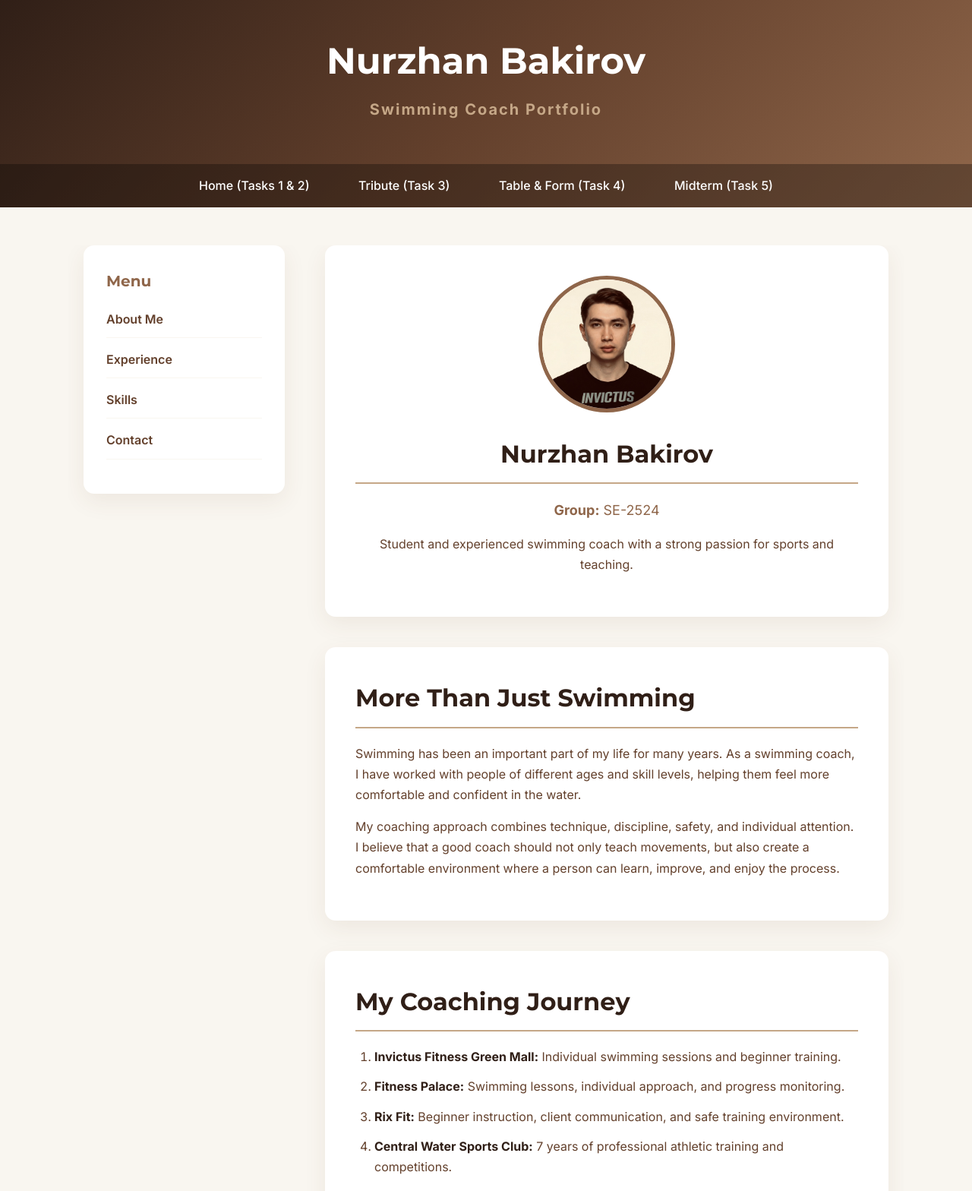
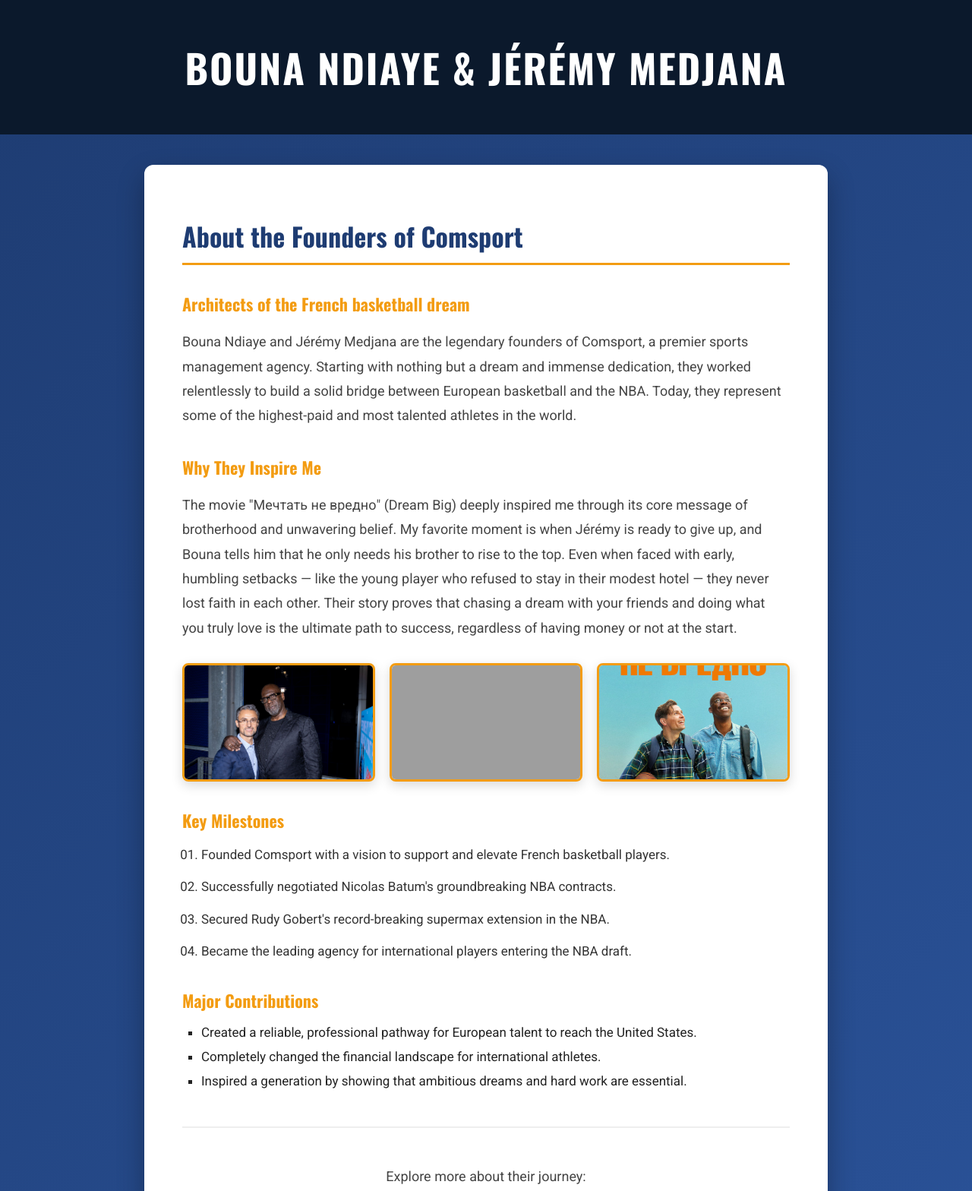
Before and after one commit to nbrzhan/Swimcoachsite, a plain HTML site: page index.html in a window 1280 px wide. Shown: the top 1568 px of the page at 76% size. Drawn offline with nearby package versions, Linux system fonts and the light colour scheme; grey boxes are pictures that could not be loaded.

Commit message:
Add files via upload

```diff
--- a/index.html
+++ b/index.html
@@ -3,87 +3,62 @@
 <head>
     <meta charset="UTF-8">
     <meta name="viewport" content="width=device-width, initial-scale=1.0">
-    <title>Nurzhan Bakirov | Swimming Coach</title>
+    <title>Tribute: Bouna Ndiaye & Jérémy Medjana</title>
 
     <link rel="preconnect" href="https://fonts.googleapis.com">
     <link rel="preconnect" href="https://fonts.gstatic.com" crossorigin>
-    <link href="https://fonts.googleapis.com/css2?family=Inter:wght@400;500;600;700&family=Montserrat:wght@600;700;800&display=swap" rel="stylesheet">
+    <link href="https://fonts.googleapis.com/css2?family=Oswald:wght@500;700&family=Roboto:wght@400;500&display=swap" rel="stylesheet">
 
     <link rel="stylesheet" href="styles.css">
 </head>
 <body>
-    <header class="header">
-        <div class="header-text">
-            <h1>Nurzhan Bakirov</h1>
-            <p class="subtitle">Swimming Coach Portfolio</p>
+
+    <header class="tribute-header">
+        <h1>Bouna Ndiaye & Jérémy Medjana</h1>
+    </header>
+
+    <div class="content">
+
+        <h2>About the Founders of Comsport</h2>
+        <h3>Architects of the French basketball dream</h3>
+
+        <p>Bouna Ndiaye and Jérémy Medjana are the legendary founders of Comsport, a premier sports management agency. Starting with nothing but a dream and immense dedication, they worked relentlessly to build a solid bridge between European basketball and the NBA. Today, they represent some of the highest-paid and most talented athletes in the world.</p>
+
+        <h3>Why They Inspire Me</h3>
+        <p>The movie "Мечтать не вредно" (Dream Big) deeply inspired me through its core message of brotherhood and unwavering belief. My favorite moment is when Jérémy is ready to give up, and Bouna tells him that he only needs his brother to rise to the top. Even when faced with early, humbling setbacks — like the young player who refused to stay in their modest hotel — they never lost faith in each other. Their story proves that chasing a dream with your friends and doing what you truly love is the ultimate path to success, regardless of having money or not at the start.</p>
+
+        <!-- Галерея из твоих картинок -->
+        <div class="tribute-gallery">
+            <img src="agents.jpg" alt="Bouna Ndiaye and Jérémy Medjana" class="tribute-img">
+            <img src="congrats.jpg" alt="Brotherhood moment from the movie" class="tribute-img">
+            <img src="lereve.jpg" alt="Le Reve Movie Poster" class="tribute-img">
         </div>
-        <nav class="navbar">
-            <a href="index.html">Home (Tasks 1 & 2)</a>
-            <a href="tribute.html">Tribute (Task 3)</a>
-            <a href="table.html">Table & Form (Task 4)</a>
-            <a href="midterm.html">Midterm (Task 5)</a>
-        </nav>
-    </header>
-    <div class="layout-container">
 
-        <!-- левая колонка (меню) -->
-        <div class="sidebar">
-            <h3>Menu</h3>
-            <ul class="sidebar-menu">
-                <li><a href="#about">About Me</a></li>
-                <li><a href="#experience">Experience</a></li>
-                <li><a href="#skills">Skills</a></li>
-                <li><a href="#contact">Contact</a></li>
-            </ul>
+        <h3>Key Milestones</h3>
+        <ol class="timeline-list">
+            <li>Founded Comsport with a vision to support and elevate French basketball players.</li>
+            <li>Successfully negotiated Nicolas Batum's groundbreaking NBA contracts.</li>
+            <li>Secured Rudy Gobert's record-breaking supermax extension in the NBA.</li>
+            <li>Became the leading agency for international players entering the NBA draft.</li>
+        </ol>
+
+        <h3>Major Contributions</h3>
+        <ul class="achievements-list">
+            <li>Created a reliable, professional pathway for European talent to reach the United States.</li>
+            <li>Completely changed the financial landscape for international athletes.</li>
+            <li>Inspired a generation by showing that ambitious dreams and hard work are essential.</li>
+        </ul>
+
+        <div class="links-section">
+            <p>Explore more about their journey:</p>
+            <a href="https://www.comsport.net/" target="_blank" class="text-link">Official Comsport Website</a>
+            <a href="https://www.nba.com/" target="_blank" class="text-link">NBA Official Site</a>
+
+            <br><br>
+            <a href="https://fr.wikipedia.org/wiki/Bouna_Ndiaye" target="_blank" class="btn">Learn more on Wikipedia</a>
         </div>
-        <!-- правая колонка (основной контент) -->
-        <div class="main-content">
-            <div id="profile-card">
-                <img src="trainer.jpg" alt="Nurzhan Bakirov - Swimming Coach" class="profile-img">
-                <h2>Nurzhan Bakirov</h2>
-                <p class="profile-group"><strong>Group:</strong> SE-2524</p>
-                <p>Student and experienced swimming coach with a strong passion for sports and teaching.</p>
-            </div>
 
-            <div id="about" class="section">
-                <h2>More Than Just Swimming</h2>
-                <p>Swimming has been an important part of my life for many years. As a swimming coach, I have worked with people of different ages and skill levels, helping them feel more comfortable and confident in the water.</p>
-                <p>My coaching approach combines technique, discipline, safety, and individual attention. I believe that a good coach should not only teach movements, but also create a comfortable environment where a person can learn, improve, and enjoy the process.</p>
-            </div>
-            <div id="experience" class="section">
-                <h2>My Coaching Journey</h2>
-                <ol class="custom-list">
-                    <li><strong>Invictus Fitness Green Mall:</strong> Individual swimming sessions and beginner training.</li>
-                    <li><strong>Fitness Palace:</strong> Swimming lessons, individual approach, and progress monitoring.</li>
-                    <li><strong>Rix Fit:</strong> Beginner instruction, client communication, and safe training environment.</li>
-                    <li><strong>Central Water Sports Club:</strong> 7 years of professional athletic training and competitions.</li>
-                </ol>
-            </div>
-
-            <div id="skills" class="section">
-                <h2>Professional Skills</h2>
-                <ul class="custom-list">
-                    <li>Advanced Swimming Technique</li>
-                    <li>Effective Communication & Coaching</li>
-                    <li>Leadership and Patience</li>
-                    <li>Discipline & Safety Management</li>
-                    <li>First Aid & Rescue Skills</li>
-                </ul>
-            </div>
-            <div id="contact" class="section">
-                <h2>Let's Connect</h2>
-                <p>Interested in swimming, fitness, or simply want to learn more about my experience?</p>
-                <div class="links-container">
-                    <a href="https://wa.me/77763016517" target="_blank" class="contact-link">Contact via WhatsApp</a>
-                    <a href="https://www.instagram.com/" target="_blank" class="contact-link">Visit my Instagram</a>
-                </div>
-            </div>
-
-        </div>
     </div>
-    <footer class="footer">
-        <p>© 2026 Nurzhan Bakirov. HTML & CSS Assignment #1.</p>
-    </footer>
 
 </body>
 </html>
--- a/styles.css
+++ b/styles.css
@@ -1,213 +1,135 @@
-
-* {
-    box-sizing: border-box;
+body {
+    font-family: 'Roboto', sans-serif;
+    background: linear-gradient(135deg, #1e3c72 0%, #2a5298 100%);
+    color: #333333;
     margin: 0;
     padding: 0;
 }
 
-html {
-    scroll-behavior: smooth;
+.tribute-header {
+    background-color: #0b192c;
+    color: #ffffff;
+    padding: 50px 20px;
+    text-align: center;
 }
 
-body {
-    font-family: 'Inter', sans-serif;
-
-    background-color: #f9f6f0;
-    color: #301f17;
-    line-height: 1.7;
+.tribute-header h1 {
+    font-family: 'Oswald', sans-serif;
+    font-size: 52px;
+    margin: 0;
+    text-transform: uppercase;
+    letter-spacing: 2px;
 }
 
-h1, h2, h3 {
-    font-family: 'Montserrat', sans-serif;
-    color: #301f17;
+.content {
+    max-width: 800px;
+    margin: 40px auto;
+    background-color: #ffffff;
+    padding: 40px 50px;
+    border-radius: 12px;
+    box-shadow: 0 15px 35px rgba(0,0,0,0.3);
 }
 
 h2 {
-    font-size: 32px;
-    margin-bottom: 20px;
-    border-bottom: 2px solid #c5a787;
+    font-family: 'Oswald', sans-serif;
+    color: #1e3c72;
+    font-size: 34px;
+    border-bottom: 3px solid #f39c12;
     padding-bottom: 10px;
+    margin-bottom: 5px;
+}
+
+h3 {
+    font-family: 'Oswald', sans-serif;
+    color: #f39c12;
+    font-size: 22px;
+    margin-top: 35px;
+    margin-bottom: 15px;
 }
 
 p {
-    font-size: 16px;
-    margin-bottom: 15px;
-    color: #63402c;
+    font-size: 18px;
+    line-height: 1.8;
+    color: #444444;
 }
 
 
-.header {
-
-    background: linear-gradient(135deg, #301f17 0%, #63402c 50%, #8f664a 100%);
-    color: white;
-    text-align: center;
-    padding-top: 40px;
+.tribute-gallery {
+    display: flex;
+    justify-content: space-between;
+    gap: 15px;
+    margin: 30px 0;
 }
 
-.header h1 {
-    color: white;
-    font-size: 48px;
-    margin-bottom: -10px;
+.tribute-gallery .tribute-img {
+    width: 31%;
+    height: 150px;
+    object-fit: cover;
+    border-radius: 8px;
+    border: 3px solid #f39c12;
+    box-shadow: 0 5px 15px rgba(0,0,0,0.15);
 }
 
-.subtitle {
-    color: #c5a787;
-    letter-spacing: 2px;
-    font-size: 20px;
-    font-weight: 700;
-    margin-bottom: 40px;
-    padding: 15px;
+.timeline-list {
+    list-style-type: decimal-leading-zero;
+    padding-left: 25px;
+    margin-bottom: 30px;
 }
 
-
-.navbar {
-    background-color: rgba(0, 0, 0, 0.3);
-    padding: 15px 0;
-    text-align: center;
+.timeline-list li {
+    font-size: 17px;
+    margin-bottom: 15px;
+    line-height: 1.6;
 }
 
-.navbar a {
-    color: white;
-    text-decoration: none;
-    font-weight: 500;
-    margin: 0 15px;
-    padding: 10px 15px;
-    border-radius: 5px;
-    transition: background-color 0.3s ease, color 0.3s ease;
+.achievements-list {
+    list-style-type: square;
+    padding-left: 25px;
 }
 
-.navbar a:hover {
-    color: #301f17;
-    background-color: #c5a787;
+.achievements-list li {
+    font-size: 17px;
+    margin-bottom: 12px;
+    color: #222222;
 }
 
-
-.layout-container {
-    max-width: 1100px;
-    margin: 50px auto;
-    padding: 0 20px;
-    overflow: hidden; /* clearfix для колонок */
+.links-section {
+    margin-top: 50px;
+    text-align: center;
+    border-top: 2px solid #eeeeee;
+    padding-top: 30px;
 }
 
-
-.sidebar {
-    float: left;
-    width: 25%;
-    background-color: white;
-    padding: 30px;
-    border-radius: 14px;
-    box-shadow: 0 10px 30px rgba(99, 64, 44, 0.08); /* Тень с коричневым отливом */
-}
-
-.sidebar h3 {
-    margin-bottom: 20px;
-    color: #8f664a;
-    font-size: 20px;
-}
-
-.sidebar-menu {
-    list-style: none;
-}
-
-.sidebar-menu li {
-    margin-bottom: 15px;
-    border-bottom: 1px solid #f9f6f0;
-    padding-bottom: 10px;
-}
-
-.sidebar-menu a {
+.text-link {
+    color: #2a5298;
     text-decoration: none;
-    color: #63402c;
-    font-weight: 600;
+    font-weight: bold;
+    margin: 0 15px;
+    font-size: 17px;
     transition: color 0.3s;
 }
 
-.sidebar-menu a:hover {
-    color: #ac8764;
+.text-link:hover {
+    text-decoration: underline;
+    color: #f39c12;
 }
 
-
-.main-content {
-    float: right;
-    width: 70%;
+.btn {
+    display: inline-block;
+    background-color: #f39c12;
+    color: #ffffff;
+    padding: 14px 35px;
+    text-decoration: none;
+    font-weight: bold;
+    border-radius: 6px;
+    font-family: 'Oswald', sans-serif;
+    font-size: 19px;
+    margin-top: 20px;
+    box-shadow: 0 4px 10px rgba(243, 156, 18, 0.3);
+    transition: background-color 0.3s ease, transform 0.2s ease;
 }
 
-
-#profile-card {
-    background-color: white;
-    padding: 40px;
-    border-radius: 14px;
-    box-shadow: 0 10px 30px rgba(99, 64, 44, 0.08);
-    text-align: center;
-    margin-bottom: 40px;
-}
-
-.profile-img {
-    max-width: 180px;
-    border-radius: 50%;
-    border: 5px solid #8f664a;
-    margin-bottom: 20px;
-}
-
-.profile-group {
-    color: #8f664a;
-    font-size: 18px;
-}
-
-
-.section {
-    background-color: white;
-    padding: 40px;
-    border-radius: 14px;
-    box-shadow: 0 10px 30px rgba(99, 64, 44, 0.08);
-    margin-bottom: 40px;
-}
-
-
-.custom-list {
-    padding-left: 25px;
-    margin-bottom: 20px;
-    color: #63402c;
-}
-
-.custom-list li {
-    margin-bottom: 12px;
-}
-
-.custom-list strong {
-    color: #301f17;
-}
-
-
-.links-container {
-    margin-top: 30px;
-}
-
-.contact-link {
-    display: inline-block;
-    background-color: #8f664a;
-    color: white;
-    text-decoration: none;
-    padding: 12px 25px;
-    border-radius: 8px;
-    font-weight: 700;
-    margin-right: 15px;
-    transition: background-color 0.3s ease, transform 0.3s ease;
-}
-
-.contact-link:hover {
-    background-color: #63402c;
-    color: #c5a787;
+.btn:hover {
+    background-color: #d68910;
     transform: translateY(-3px);
 }
-
-
-.footer {
-    clear: both;
-    background-color: #301f17;
-    color: #c5a787;
-    text-align: center;
-    padding: 30px 20px;
-    border-top: 1px solid #63402c;
-    margin-top: 20px;
-}
```
Also changed, not shown: table.html (added, +142 -0 lines), agents.jpg (added), lereve.jpg (added), 1 other file.
